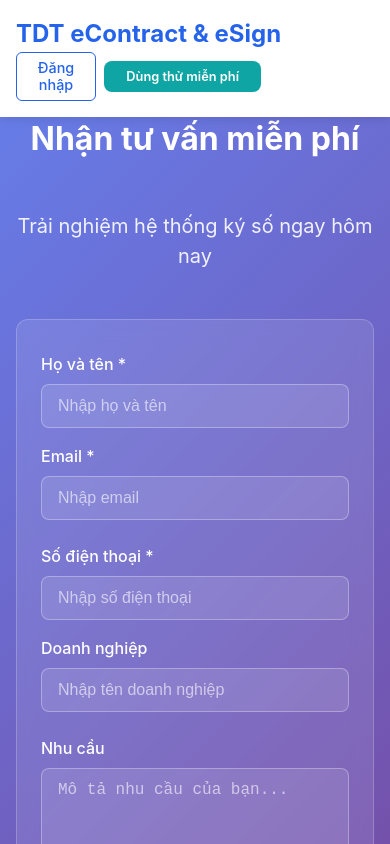
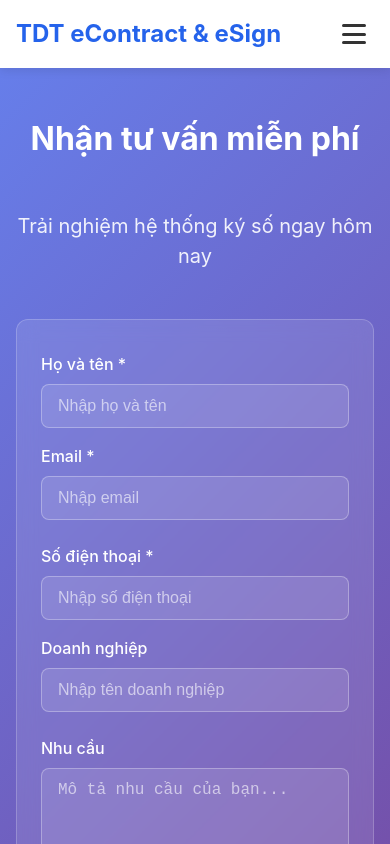
Before and after one commit to Tientai25/giaiPhapCNTT, a React (Vite) app: page /lien-he in a window 390 px wide. Shown: the top 844 px of the page. Built offline with nearby package versions, Linux system fonts and the light colour scheme.

Commit message:
update giao dien mobile

```diff
--- a/src/components/Header/Header.css
+++ b/src/components/Header/Header.css
@@ -100,12 +100,102 @@
   }
 
   .header-actions {
-    gap: 0.5rem;
+    display: none;
   }
 
-  .btn-secondary,
-  .btn-primary {
-    padding: 0.4rem 1rem;
-    font-size: 0.9rem;
+  /* Hamburger Menu */
+  .hamburger {
+    display: flex;
+    flex-direction: column;
+    gap: 0.35rem;
+    background: none;
+    border: none;
+    cursor: pointer;
+    padding: 0.5rem;
+  }
+
+  .hamburger span {
+    width: 24px;
+    height: 3px;
+    background: #333;
+    border-radius: 2px;
+    transition: all 0.3s;
+  }
+
+  .hamburger.active span:nth-child(1) {
+    transform: rotate(45deg) translateY(8px);
+  }
+
+  .hamburger.active span:nth-child(2) {
+    opacity: 0;
+  }
+
+  .hamburger.active span:nth-child(3) {
+    transform: rotate(-45deg) translateY(-8px);
+  }
+
+  /* Mobile Menu */
+  .mobile-menu {
+    position: absolute;
+    top: 100%;
+    left: 0;
+    right: 0;
+    background: white;
+    border-bottom: 1px solid #e2e8f0;
+    display: flex;
+    flex-direction: column;
+    padding: 1rem 0;
+    box-shadow: 0 4px 12px rgba(0, 0, 0, 0.1);
+    z-index: 999;
+  }
+
+  .mobile-menu button {
+    padding: 0.75rem 1.5rem;
+    background: none;
+    border: none;
+    color: #333;
+    font-weight: 500;
+    cursor: pointer;
+    text-align: left;
+    transition: all 0.2s;
+    font-size: 1rem;
+  }
+
+  .mobile-menu button:hover {
+    background: #f8fafc;
+    color: #2563eb;
+  }
+
+  .mobile-menu-divider {
+    height: 1px;
+    background: #e2e8f0;
+    margin: 0.5rem 0;
+  }
+
+  .mobile-btn-secondary {
+    color: #2563eb;
+    font-weight: 600;
+  }
+
+  .mobile-btn-primary {
+    color: white;
+    background: #2563eb;
+    margin: 0 1rem;
+    border-radius: 6px;
+    font-weight: 600;
+  }
+
+  .mobile-btn-primary:hover {
+    background: #1d4ed8;
   }
 }
+
+@media (min-width: 769px) {
+  .hamburger {
+    display: none;
+  }
+
+  .mobile-menu {
+    display: none;
+  }
+}
--- a/src/components/Header/Header.jsx
+++ b/src/components/Header/Header.jsx
@@ -1,9 +1,11 @@
 import './Header.css';
 import { useLocation, useNavigate } from 'react-router-dom';
+import { useState } from 'react';
 
 function Header() {
   const location = useLocation();
   const navigate = useNavigate();
+  const [mobileMenuOpen, setMobileMenuOpen] = useState(false);
 
   const scrollToSection = (id) => {
     const section = document.getElementById(id);
@@ -22,6 +24,7 @@ function Header() {
     } else {
       navigate('/', { state: { sectionId } });
     }
+    setMobileMenuOpen(false);
   };
 
   const handleLogin = () => {
@@ -58,7 +61,44 @@ function Header() {
             Dùng thử miễn phí
           </button>
         </div>
+
+        {/* Mobile Hamburger Menu */}
+        <button
+          type="button"
+          className={`hamburger ${mobileMenuOpen ? 'active' : ''}`}
+          onClick={() => setMobileMenuOpen(!mobileMenuOpen)}
+          aria-label="Toggle mobile menu"
+        >
+          <span></span>
+          <span></span>
+          <span></span>
+        </button>
       </div>
+
+      {/* Mobile Navigation Menu */}
+      {mobileMenuOpen && (
+        <nav className="mobile-menu">
+          <button type="button" onClick={() => handleNavClick('home')}>
+            Trang chủ
+          </button>
+          <button type="button" onClick={() => handleNavClick('solutions')}>
+            Giải pháp
+          </button>
+          <button type="button" onClick={() => handleNavClick('pricing')}>
+            Báo giá
+          </button>
+          <button type="button" onClick={() => handleNavClick('contact')}>
+            Liên hệ
+          </button>
+          <div className="mobile-menu-divider"></div>
+          <button type="button" className="mobile-btn-secondary" onClick={() => { handleLogin(); setMobileMenuOpen(false); }}>
+            Đăng nhập
+          </button>
+          <button type="button" className="mobile-btn-primary" onClick={() => { navigate('/lien-he'); setMobileMenuOpen(false); }}>
+            Dùng thử miễn phí
+          </button>
+        </nav>
+      )}
     </header>
   );
 }
```
